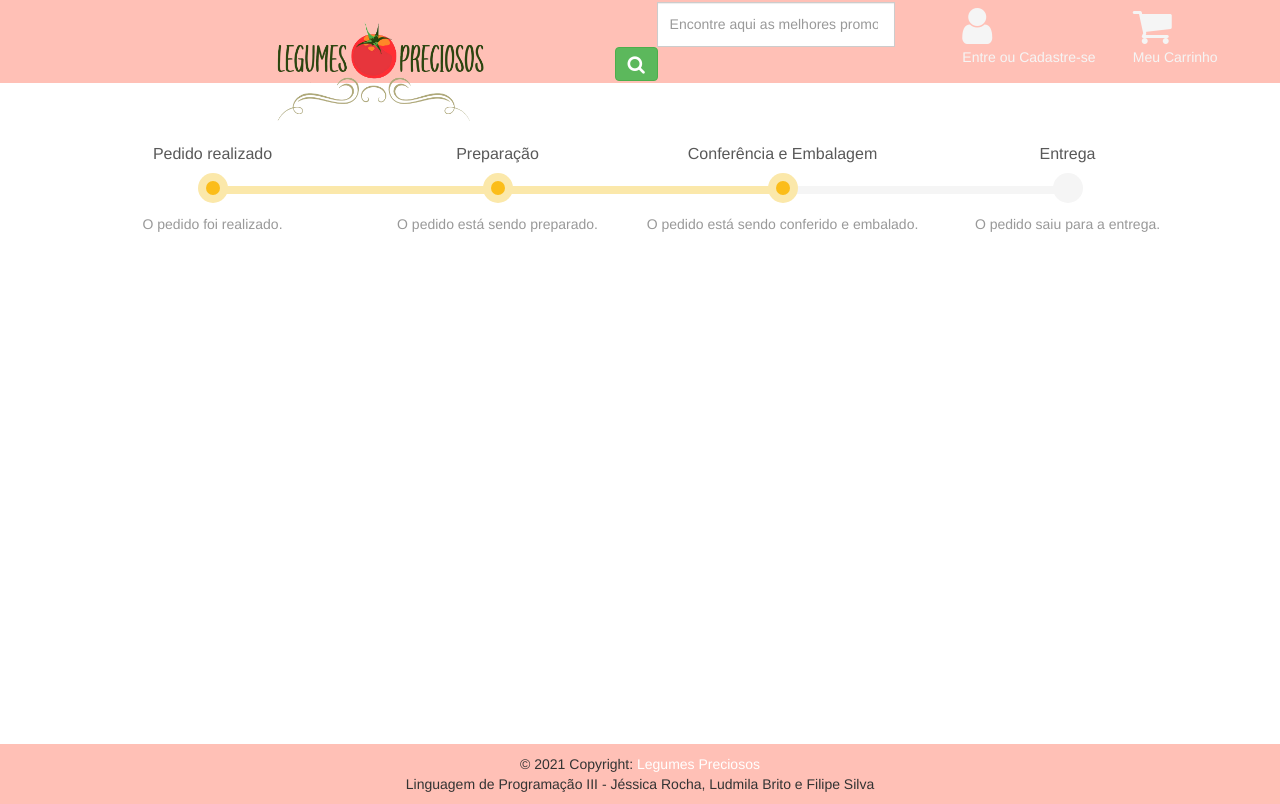
After one commit to jessicacardoso1/compra-certa, a PHP site: page /frontend/rastrear-compras.html in a window 1280 px wide. The commit adds this page. Run offline with PHP 8.4, Linux system fonts and the light colour scheme; some libraries are stand-ins or nearby versions.

Commit message:
Criação do rastrear compras

```diff
--- a/frontend/css/style.scss
+++ b/frontend/css/style.scss
@@ -291,6 +291,30 @@ textarea.form-control {
 
 }
 
+
+//RASTREAR
+.bs-wizard {margin-top: 40px;}
+
+/*Form Wizard*/
+.bs-wizard {border-bottom: solid 1px #e0e0e0; padding: 0 0 10px 0;}
+.bs-wizard > .bs-wizard-step {padding: 0; position: relative;}
+.bs-wizard > .bs-wizard-step + .bs-wizard-step {}
+.bs-wizard > .bs-wizard-step .bs-wizard-stepnum {color: #595959; font-size: 16px; margin-bottom: 5px;}
+.bs-wizard > .bs-wizard-step .bs-wizard-info {color: #999; font-size: 14px;}
+.bs-wizard > .bs-wizard-step > .bs-wizard-dot {position: absolute; width: 30px; height: 30px; display: block; background: #fbe8aa; top: 45px; left: 50%; margin-top: -15px; margin-left: -15px; border-radius: 50%;}
+.bs-wizard > .bs-wizard-step > .bs-wizard-dot:after {content: ' '; width: 14px; height: 14px; background: #fbbd19; border-radius: 50px; position: absolute; top: 8px; left: 8px; }
+.bs-wizard > .bs-wizard-step > .progress {position: relative; border-radius: 0px; height: 8px; box-shadow: none; margin: 20px 0;}
+.bs-wizard > .bs-wizard-step > .progress > .progress-bar {width:0px; box-shadow: none; background: #fbe8aa;}
+.bs-wizard > .bs-wizard-step.complete > .progress > .progress-bar {width:100%;}
+.bs-wizard > .bs-wizard-step.active > .progress > .progress-bar {width:50%;}
+.bs-wizard > .bs-wizard-step:first-child.active > .progress > .progress-bar {width:0%;}
+.bs-wizard > .bs-wizard-step:last-child.active > .progress > .progress-bar {width: 100%;}
+.bs-wizard > .bs-wizard-step.disabled > .bs-wizard-dot {background-color: #f5f5f5;}
+.bs-wizard > .bs-wizard-step.disabled > .bs-wizard-dot:after {opacity: 0;}
+.bs-wizard > .bs-wizard-step:first-child  > .progress {left: 50%; width: 50%;}
+.bs-wizard > .bs-wizard-step:last-child  > .progress {width: 50%;}
+.bs-wizard > .bs-wizard-step.disabled a.bs-wizard-dot{ pointer-events: none; }
+/*END Form Wizard*/
 
 // MY ACCOUNT
 
--- /dev/null
+++ b/frontend/rastrear-compras.html
@@ -0,0 +1,112 @@
+<!doctype html>
+<html lang="en">
+  <head>
+    <title>Legumes Preciosos</title>
+    <!-- Required meta tags -->
+    <meta charset="utf-8">
+    <meta name="viewport" content="width=device-width, initial-scale=1, shrink-to-fit=no">
+
+    <!-- Bootstrap CSS -->
+    <link rel="stylesheet" href="css/style.min.css">
+
+    <link rel="icon" type="image/png" href="img/ref_icon.png" />
+
+    <!-- Google Fonts -->
+    <link href="https://fonts.googleapis.com/css2?family=VT323&display=swap" rel="stylesheet">
+
+    <link rel="stylesheet" href="https://cdnjs.cloudflare.com/ajax/libs/font-awesome/4.7.0/css/font-awesome.min.css">
+  </head>
+
+  <body>
+    <nav class="navbar navbar-expand-md navbar-static-top navbar-light bg-salmao">
+      <!-- Brand/logo -->
+      <a class="navbar-brand" href="index.html">
+          <img src="img/logo.png" alt="logo">
+      </a>
+
+      <!-- search bar/buttom -->
+      <div class="container search-navbar">
+        <div class="input-group">
+          <div class="form-outline">
+            <input type="search" id="form1" class="form-control" placeholder="Encontre aqui as melhores promoções"/>
+          </div>
+          <button type="button" class="btn btn-success">
+            <i class="fa fa-search fa-lg"></i>
+          </button>
+        </div>
+      </div>
+
+      <!-- user and cart icons -->
+      <div class="container icons-user-cart">
+        <a class="icon-user" href="#">
+          <i class="fa fa-user fa-3x" style="color: whitesmoke;"></i>
+          <p>Entre ou Cadastre-se</p>
+        </a>
+        <a class="icon-cart" href="#">
+          <i class="fa fa-shopping-cart fa-3x" style="color: whitesmoke;"></i>
+          <p>Meu Carrinho</p>
+        </a>
+      </div>
+    </nav>
+
+
+    <!-- Rastrear -->
+    <div class="container">
+
+
+        <div class="row bs-wizard" style="border-bottom:0;">
+            <div class="col-xs-3 bs-wizard-step complete">
+                <div class="text-center bs-wizard-stepnum">Pedido realizado</div>
+                <div class="progress"><div class="progress-bar"></div></div>
+                <a href="#" class="bs-wizard-dot"></a>
+                <div class="bs-wizard-info text-center">O pedido foi realizado.</div>
+              </div>
+
+            <div class="col-xs-3 bs-wizard-step complete">
+              <div class="text-center bs-wizard-stepnum">Preparação</div>
+              <div class="progress"><div class="progress-bar"></div></div>
+              <a href="#" class="bs-wizard-dot"></a>
+              <div class="bs-wizard-info text-center">O pedido está sendo preparado.</div>
+            </div>
+
+            <div class="col-xs-3 bs-wizard-step active"><!-- complete -->
+              <div class="text-center bs-wizard-stepnum">Conferência e Embalagem</div>
+              <div class="progress"><div class="progress-bar"></div></div>
+              <a href="#" class="bs-wizard-dot"></a>
+              <div class="bs-wizard-info text-center">O pedido está sendo conferido e embalado.</div>
+            </div>
+
+            <div class="col-xs-3 bs-wizard-step disabled"><!-- active -->
+              <div class="text-center bs-wizard-stepnum">Entrega</div>
+              <div class="progress"><div class="progress-bar"></div></div>
+              <a href="#" class="bs-wizard-dot"></a>
+              <div class="bs-wizard-info text-center">O pedido saiu para a entrega.</div>
+            </div>
+        </div>
+
+
+
+</div>
+</div>
+
+
+        <!-- FOOTER -->
+		<footer class="footer">
+      <!-- Copyright -->
+      <div class="text-center p-3" style="background-color: #ffc0b6; width: 100%; margin-top: 500px;">
+        © 2021 Copyright:
+        <a class="text-white" href="">Legumes Preciosos</a>
+        <br>
+        Linguagem de Programação III - Jéssica Rocha, Ludmila Brito e Filipe Silva
+      </div>
+      <!-- Copyright -->
+    </footer>
+
+
+    <!-- Optional JavaScript -->
+    <!-- jQuery first, then Popper.js, then Bootstrap JS -->
+    <link href="//netdna.bootstrapcdn.com/bootstrap/3.1.0/css/bootstrap.min.css" rel="stylesheet" id="bootstrap-css">
+    <script src="//netdna.bootstrapcdn.com/bootstrap/3.1.0/js/bootstrap.min.js"></script>
+    <script src="//code.jquery.com/jquery-1.11.1.min.js"></script>
+  </body>
+</html>
```
Also changed, not shown: frontend/js/rastrear.js (added, +105 -0 lines), frontend/css/style.min.css.
